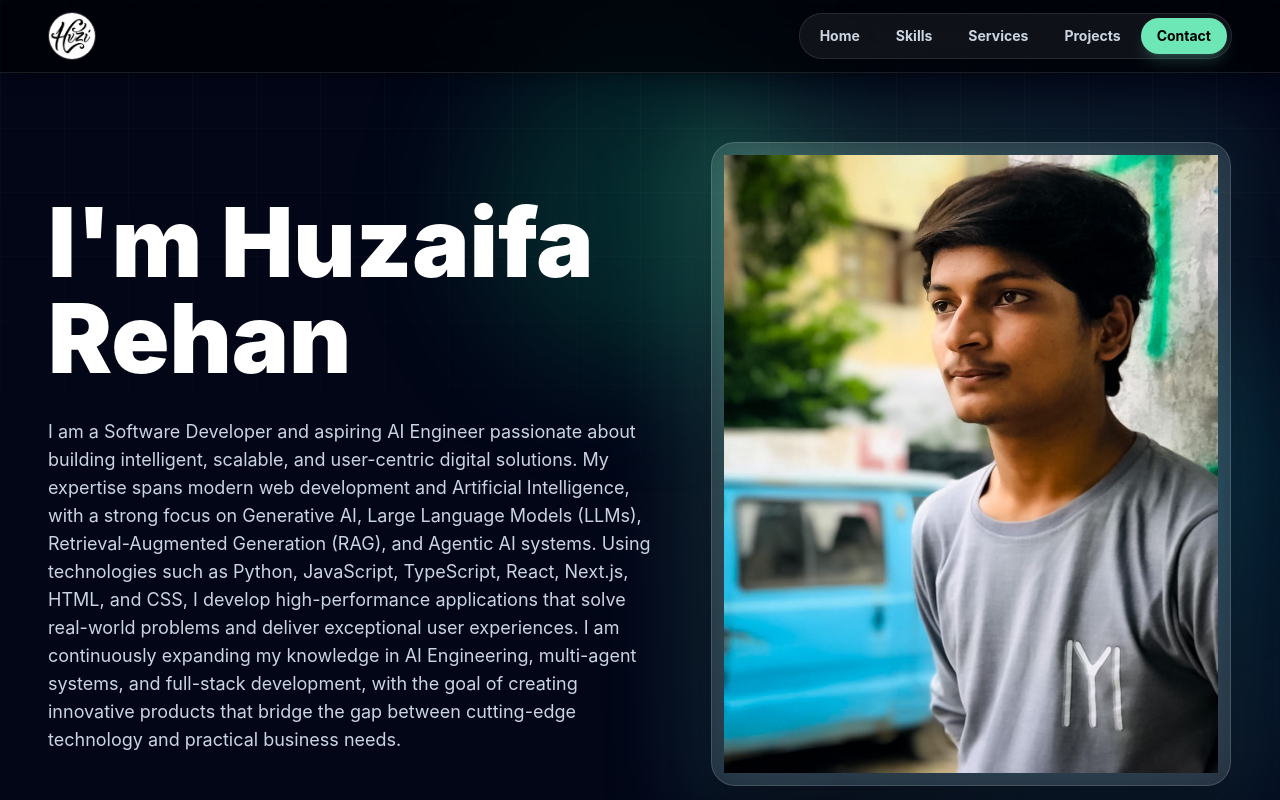
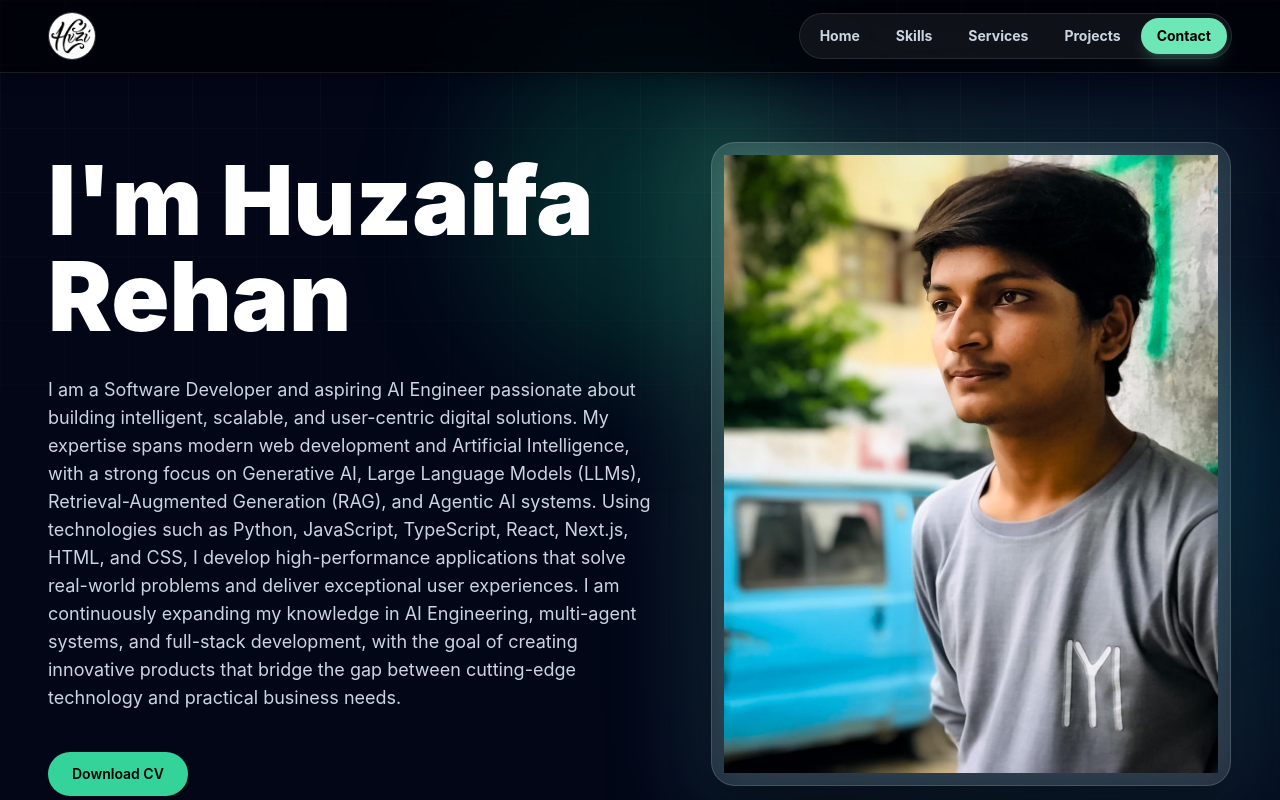
Before and after one commit to HuzaifaRehanMalik/Huzaifa-rehan-portfolio, a Next.js app: page / in a window 1280 px wide. Shown: the top 800 px of the page. Built offline with nearby package versions, Linux system fonts and the light colour scheme.

Commit message:
Updated homepage

```diff
--- a/src/app/components/sections/HeroSection.tsx
+++ b/src/app/components/sections/HeroSection.tsx
@@ -20,6 +20,15 @@ export default function HeroSection() {
           <p className="mt-8 max-w-2xl text-base leading-8 text-slate-300 sm:text-lg">
             {profile.heroDescription}
           </p>
+          <div className="mt-10 flex flex-wrap gap-4">
+            <a
+              href="/cv.pdf"
+              download
+              className="inline-flex items-center justify-center rounded-full bg-emerald-400 px-6 py-3 text-sm font-semibold text-black transition hover:bg-emerald-300"
+            >
+              Download CV
+            </a>
+          </div>
         </div>
 
         <div className="reveal relative mx-auto w-full max-w-[440px] lg:max-w-[520px]">
```
Also changed, not shown: 1 other file (tests, documents, lock files or other folders).
